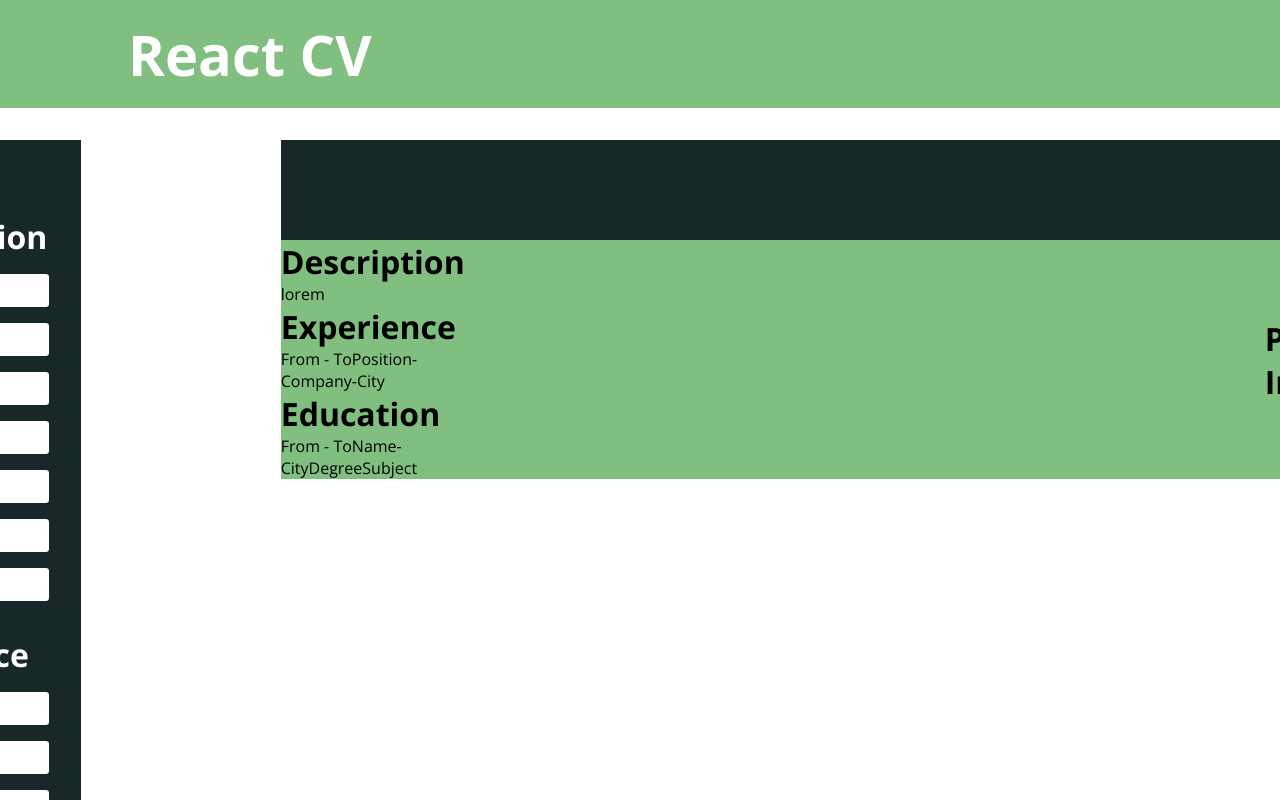
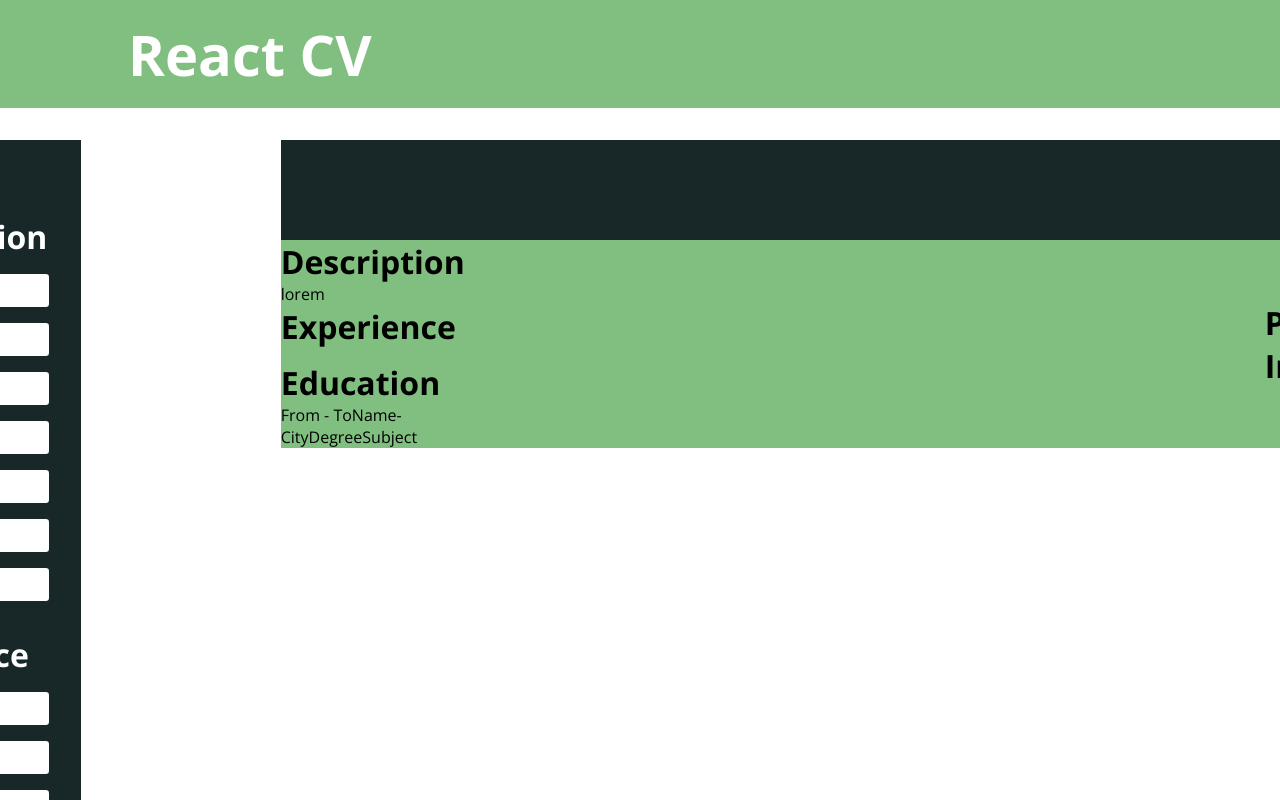
Before and after one commit to Kian2002/React-CV, a React (Vite) app: page / in a window 1280 px wide. Shown: the top 800 px of the page. Built offline with nearby package versions, Linux system fonts and the light colour scheme.

Commit message:
Experience output

```diff
--- a/src/components/Home.jsx
+++ b/src/components/Home.jsx
@@ -5,7 +5,6 @@
 import styles from "./styles/home.module.css";
 import Output from "./output/Output";
 import DefaultStates from "./Input/DefaultStates";
-import { v4 as uuidv4 } from "uuid";
 
 const Home = () => {
   const { personalInfo, setPersonalInfo, experienceInfo, setExperienceInfo } =
@@ -25,18 +24,7 @@
         <Education />
       </div>
       <div className={styles.output}>
-        <Output personalInfo={personalInfo} />
-        {experienceInfo.map((item) => {
-          return (
-            <div key={uuidv4()}>
-              <span>{item.position}</span>
-              <span>{item.company}</span>
-              <span>{item.city}</span>
-              <span>{item.from}</span>
-              <span>{item.to}</span>
-            </div>
-          );
-        })}
+        <Output personalInfo={personalInfo} experienceInfo={experienceInfo} />
       </div>
     </main>
   );
--- /dev/null
+++ b/src/components/output/ExperienceOutput.jsx
@@ -0,0 +1,28 @@
+import React from "react";
+import { v4 as uuidv4 } from "uuid";
+import styles from "../styles/output.module.css";
+
+export const ExperienceOutput = ({ experienceInfo }) => {
+  return (
+    <div className={styles.experience}>
+      <h1>Experience</h1>
+      {experienceInfo.map((item) => {
+        return (
+          <div key={uuidv4()} className={styles.experienceItems}>
+            <div className={styles.fromTo}>
+              {item.from} {item.position != "" && "-"} {item.to}
+            </div>
+
+            <div className={styles.experiencePosition}>
+              <div>{item.position}</div>
+              <div>
+                <span>{item.company}</span>
+                <span>{item.city}</span>
+              </div>
+            </div>
+          </div>
+        );
+      })}
+    </div>
+  );
+};
--- a/src/components/output/Output.jsx
+++ b/src/components/output/Output.jsx
@@ -1,8 +1,9 @@
 import React from "react";
 import styles from "../styles/output.module.css";
+import { ExperienceOutput } from "./ExperienceOutput";
 import PersonalOutput from "./PersonalOutput";
 
-const Output = ({ personalInfo }) => {
+const Output = ({ personalInfo, experienceInfo }) => {
   return (
     <div>
       <header className={styles.header}> </header>
@@ -12,11 +13,9 @@
             <h1>Description</h1>
             <p>lorem</p>
           </div>
-          <div>
-            <h1>Experience</h1>
-            <span>From - To</span>
-            <span>Position-Company-City</span>
-          </div>
+
+          <ExperienceOutput experienceInfo={experienceInfo} />
+
           <div>
             <h1>Education</h1>
             <span>From - To</span>
--- a/src/components/styles/output.module.css
+++ b/src/components/styles/output.module.css
@@ -11,3 +11,32 @@
     background-color: var(--background-color);
     height: 100%;
 }
+
+.experience {
+    display: flex;
+    flex-direction: column;
+    justify-content: center;
+    align-items: flex-start;
+    gap: 0.2rem;
+}
+
+.experienceItems {
+    display: flex;
+    gap: 2rem;
+}
+
+.fromTo {
+    display: flex;
+    gap: 1rem;
+}
+
+.experiencePosition {
+    display: flex;
+    flex-direction: column;
+    gap: .2rem;
+}
+
+.experiencePosition div {
+    display: flex;
+    gap: .5rem;
+}
```
